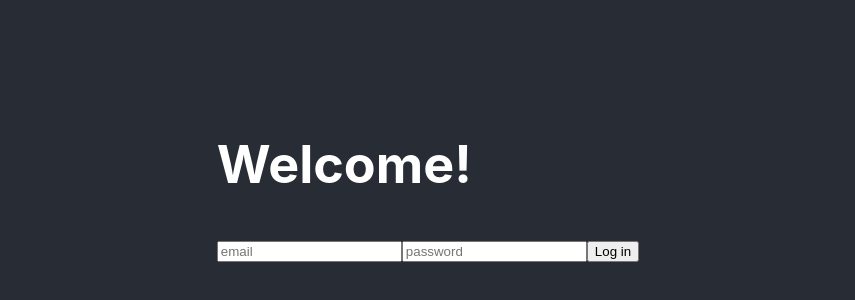
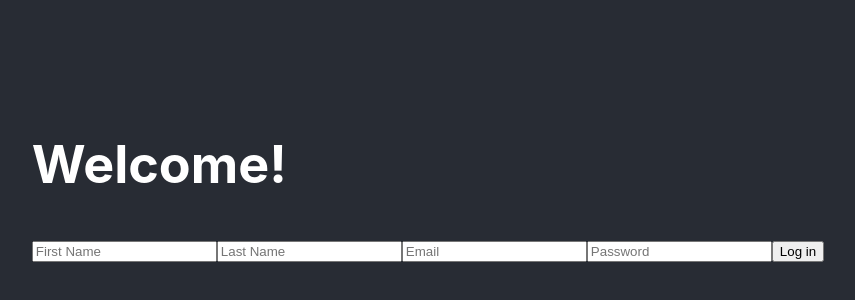
Before and after one commit to Build-Week-Weight-Lifting-Journal-3/Front-end, a React (Create React App) app: page / in a window 1280 px wide. Shown: the part 220-520 px from the top of the page, without its empty margins (212-1067 px from the left). Built offline with nearby package versions, Linux system fonts and the light colour scheme.

Commit message:
login authentification works! Though for some reason it comes back as undefined.

```diff
--- a/src/components/Login.js
+++ b/src/components/Login.js
@@ -9,7 +9,7 @@ const initialFormState = {
     isFetching: false
 }
 
-const Login = () => {
+const Login = (props) => {
     const [credentials, setCredentials] = useState(initialFormState);
 
     const login = (event) => {
@@ -21,8 +21,8 @@ const Login = () => {
           .post('/auth/login', credentials)
           .then(res => {
             console.log(res);
-            // localStorage.setItem('token', res.data.payload);
-            // props.history.push('/colors');
+            localStorage.setItem('token', res.data.payload);
+            props.history.push('/journal');
           })
           .catch(err => {
             console.log(err);
@@ -42,18 +42,36 @@ const Login = () => {
             <h1>Welcome!</h1>
             <form onSubmit={login}>
                 <input
+                    name='firstName'
                     type='text'
+                    placeholder="First Name"
+                    value={credentials.firstName}
+                    onChange={handleChange}
+                    required
+                />
+                <input
+                    name='lastName'
+                    type='text'
+                    placeholder="Last Name"
+                    value={credentials.lastName}
+                    onChange={handleChange}
+                    required
+                />
+                <input
                     name='email'
-                    placeholder='email'
+                    type='text'
+                    placeholder="Email"
                     value={credentials.email}
                     onChange={handleChange}
+                    required
                 />
                 <input
+                    name='password'
                     type='password'
-                    name='password'
-                    placeholder='password'
+                    placeholder="Password"
                     value={credentials.password}
                     onChange={handleChange}
+                    required
                 />
                 <button>Log in</button>
                 {credentials.isFetching && 'logging in'}
```
